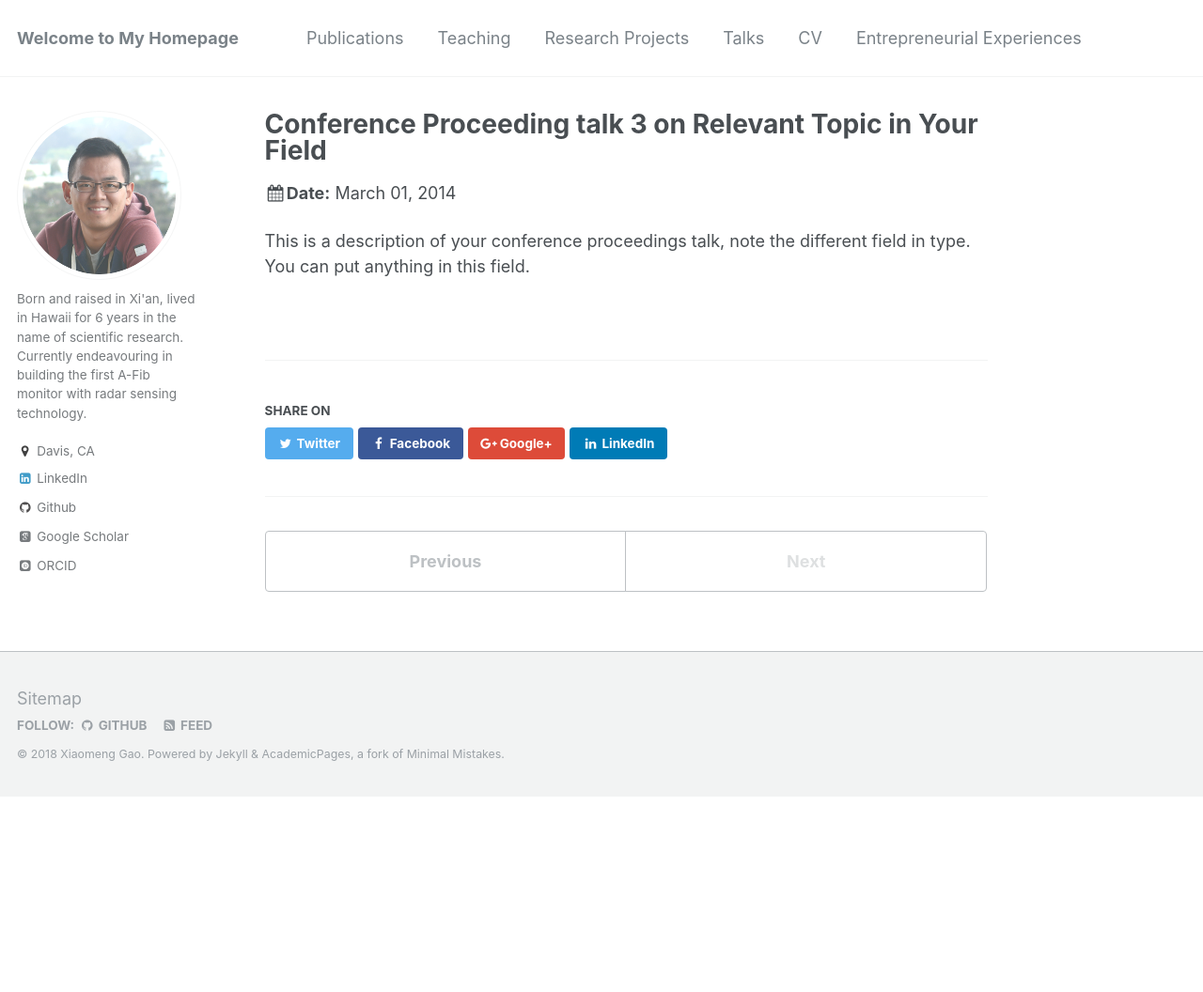
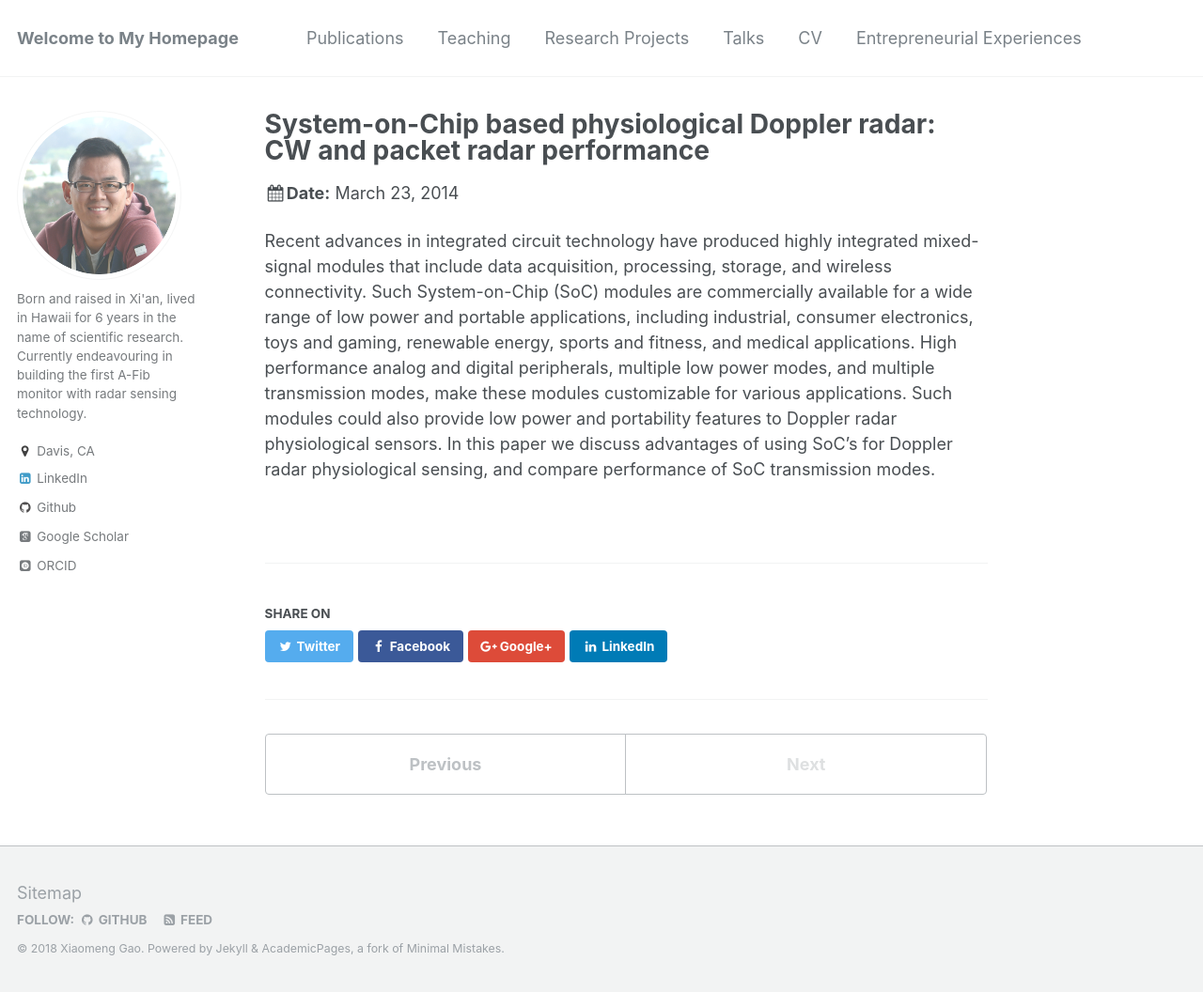
Before and after one commit to x-mengao/x-mengao.github.io, a Jekyll site: the page built from _talks/2014-03-01-talk-3.md, in a window 1280 px wide and 1056 px high. Shown: the whole window at 94% size. Built offline with Jekyll 4.4.1, drawn with Linux system fonts in a browser that asks for light colours; some web fonts are replaced.

Commit message:
Update 2014-03-01-talk-3.md

```diff
--- a/_talks/2014-03-01-talk-3.md
+++ b/_talks/2014-03-01-talk-3.md
@@ -1,11 +1,11 @@
 ---
-title: "Conference Proceeding talk 3 on Relevant Topic in Your Field"
+title: "System-on-Chip based physiological Doppler radar: CW and packet radar performance"
 collection: talks
-type: "Conference proceedings talk"
+type: "Oral Presentation"
 permalink: /talks/2014-03-01-talk-3
-venue: "Testing Institute of America 2014 Annual Conference"
-date: 2014-03-01
-location: "Los Angeles, CA"
+venue: "2014 IEEE International Wireless Symposium (IWS)"
+date: 2014-03-23
+location: "Xi'an, China"
 ---
 
-This is a description of your conference proceedings talk, note the different field in type. You can put anything in this field.
+Recent advances in integrated circuit technology have produced highly integrated mixed-signal modules that include data acquisition, processing, storage, and wireless connectivity. Such System-on-Chip (SoC) modules are commercially available for a wide range of low power and portable applications, including industrial, consumer electronics, toys and gaming, renewable energy, sports and fitness, and medical applications. High performance analog and digital peripherals, multiple low power modes, and multiple transmission modes, make these modules customizable for various applications. Such modules could also provide low power and portability features to Doppler radar physiological sensors. In this paper we discuss advantages of using SoC's for Doppler radar physiological sensing, and compare performance of SoC transmission modes.
```
